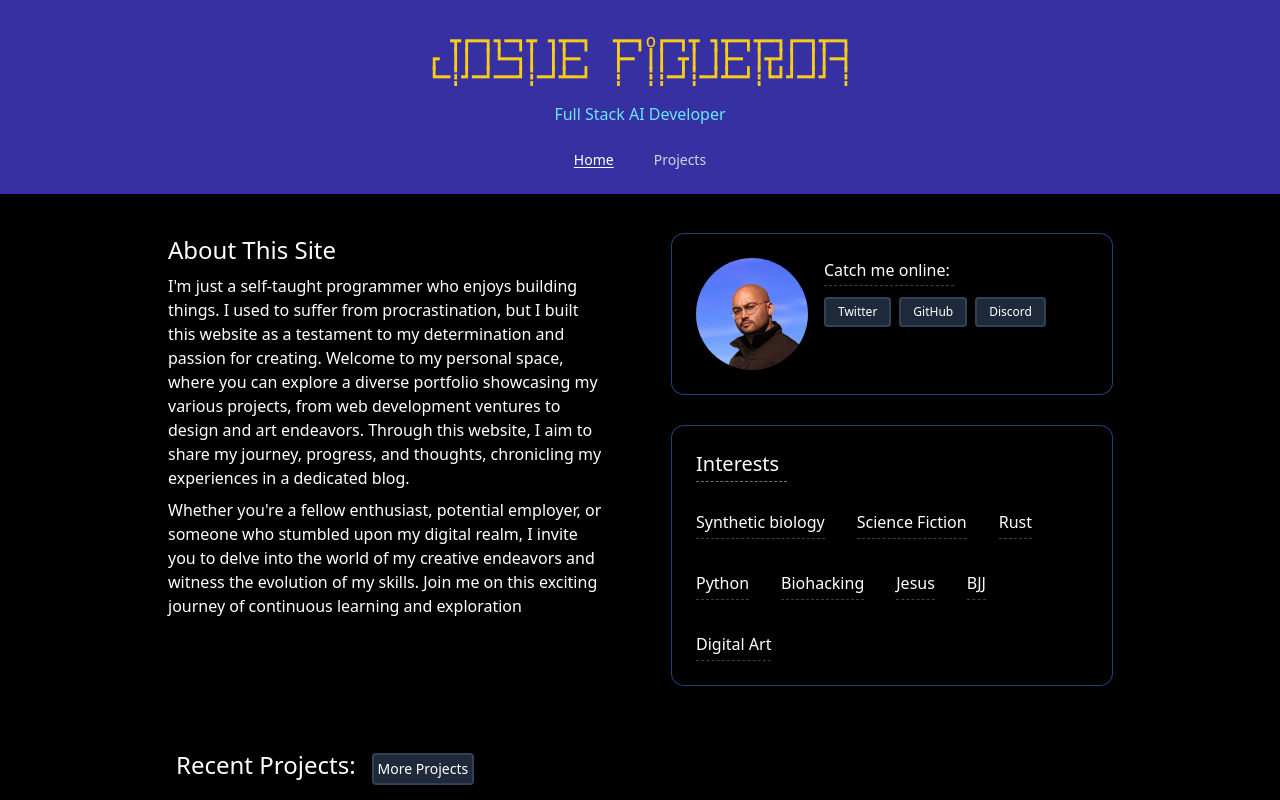
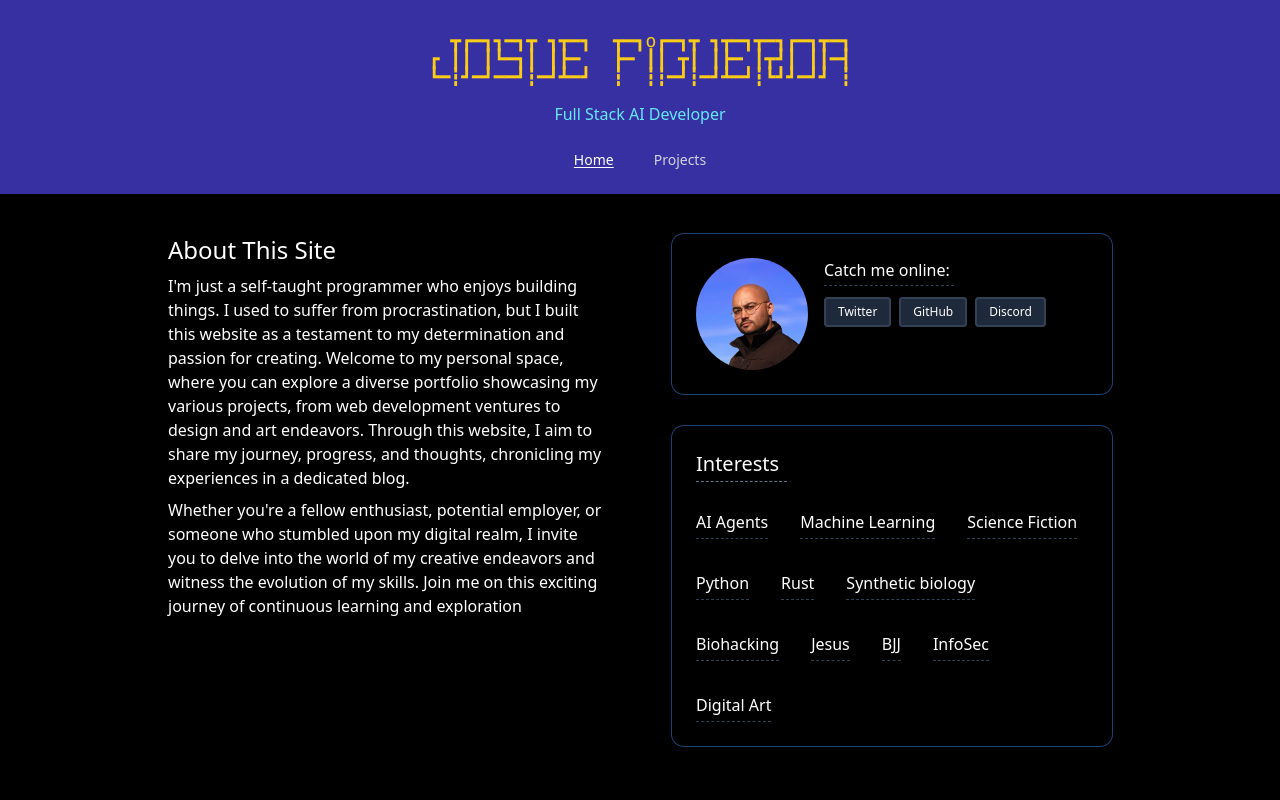
Before and after one commit to PoorRican/boundless_creations, a React (Create React App) app: page /home in a window 1280 px wide. Shown: the top 800 px of the page. Built offline with nearby package versions, Linux system fonts and the light colour scheme; a web font is replaced by a local one.

Commit message:
Update interests

```diff
--- a/src/pages/Home.tsx
+++ b/src/pages/Home.tsx
@@ -25,13 +25,16 @@ const Blurb = (props: {className?: string}) => {
 
 const InterestsSection = (props: {className?: string}) => {
   const interests = [
+    "AI Agents",
+    "Machine Learning",
+    "Science Fiction",
+    "Python",
+    "Rust",
     "Synthetic biology",
-    "Science Fiction",
-    "Rust",
-    "Python",
     "Biohacking",
     "Jesus",
     "BJJ",
+    "InfoSec",
     "Digital Art"
   ];
   return (
```
